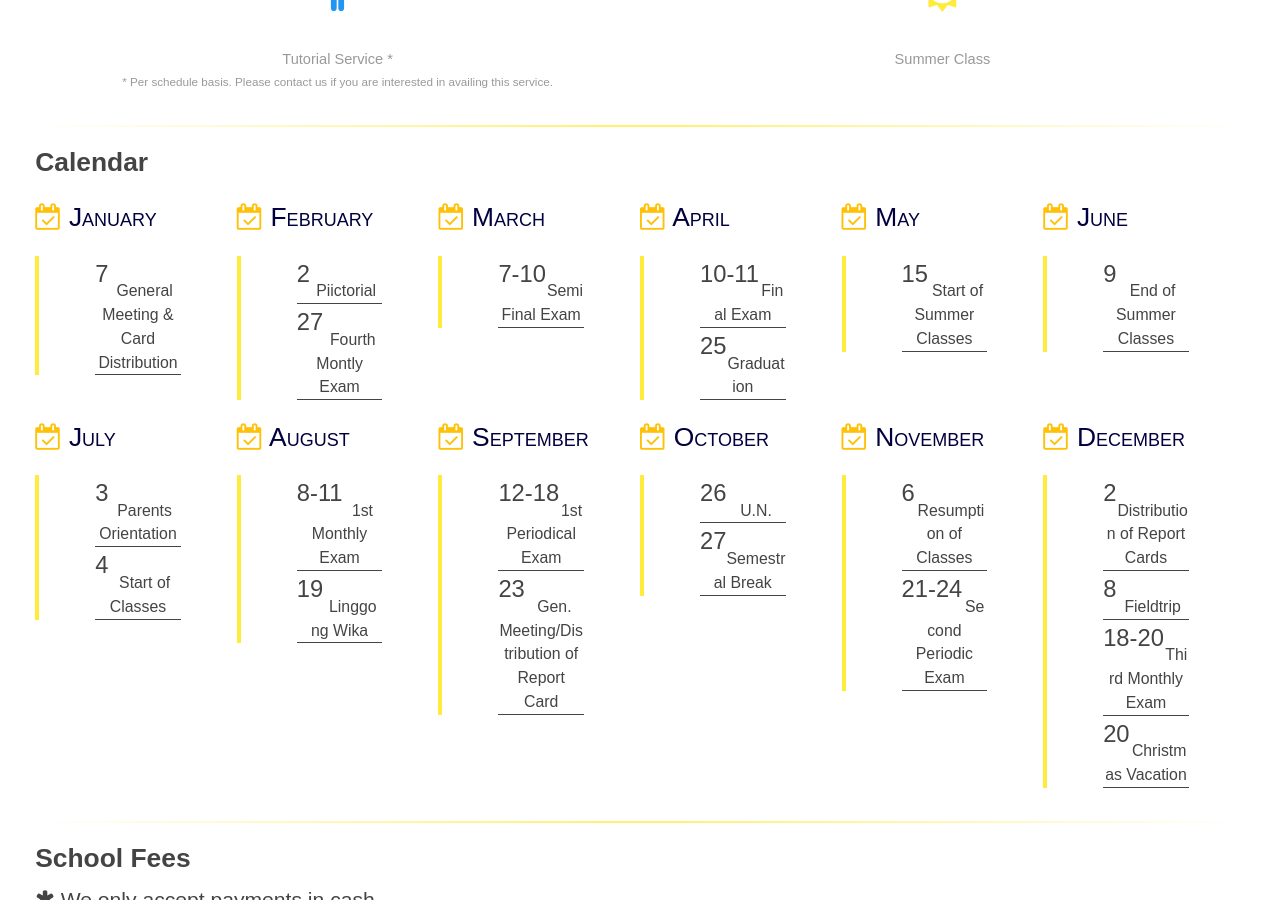
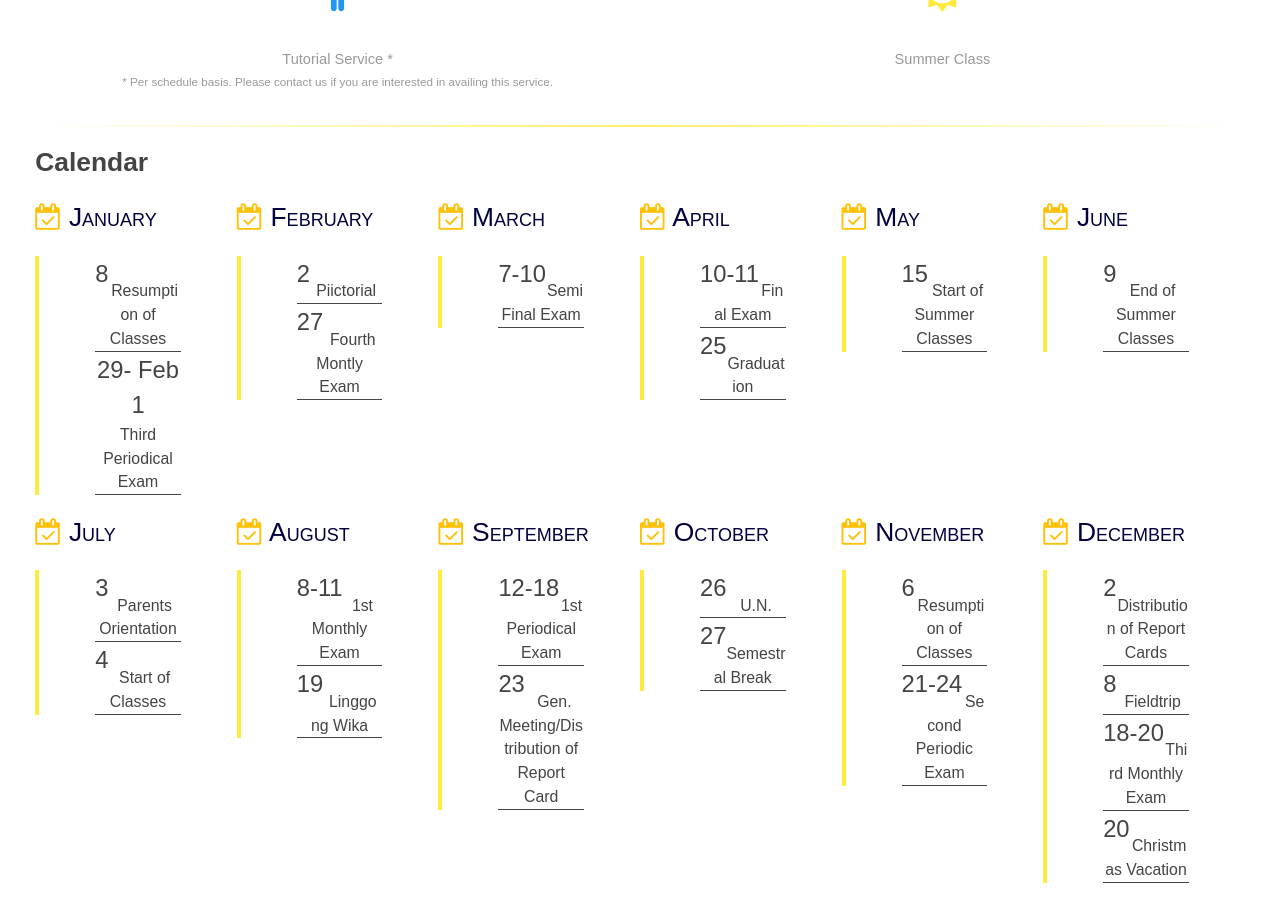
Before and after one commit to cmdcph/cmdcph.github.io, a Jekyll site: the page built from index.md, in a window 1280 px wide and 900 px high, scrolled down 2384 px. Built offline with Jekyll 4.4.1, drawn with Linux system fonts in a browser that asks for light colours.

Commit message:
Updated January

```diff
--- a/_calendar_months/january.markdown
+++ b/_calendar_months/january.markdown
@@ -3,6 +3,8 @@ title: January
 year: 2017
 index: 1
 events:
-- day: 7
-  title: General Meeting & Card Distribution
+- day: 8
+  title: Resumption of Classes
+- day: 29- Feb 1
+  title: Third Periodical Exam
 ---
```
